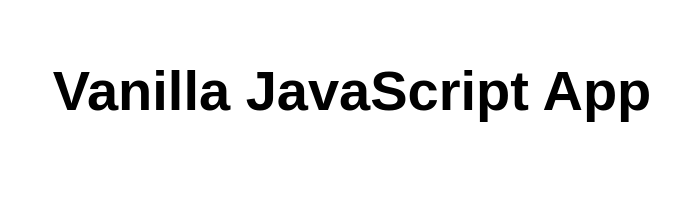
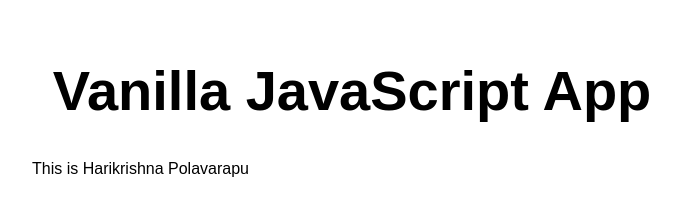
Before and after one commit to polavarapuh/my-first-static-web-app, a website: page src/index.html in a window 1280 px wide. Shown: the whole page, without its empty margins (288-968 px from the left). Drawn offline with Linux system fonts and the light colour scheme.

Commit message:
Update index.html
Signed-off-by: polavarapuh <polavarapuharikrishna0516@gmail.com>

```diff
--- a/src/index.html
+++ b/src/index.html
@@ -11,6 +11,7 @@
 <body>
   <main>
     <h1>Vanilla JavaScript App</h1>
+    <p>This is Harikrishna Polavarapu </p>
   </main>
 </body>
 
```
